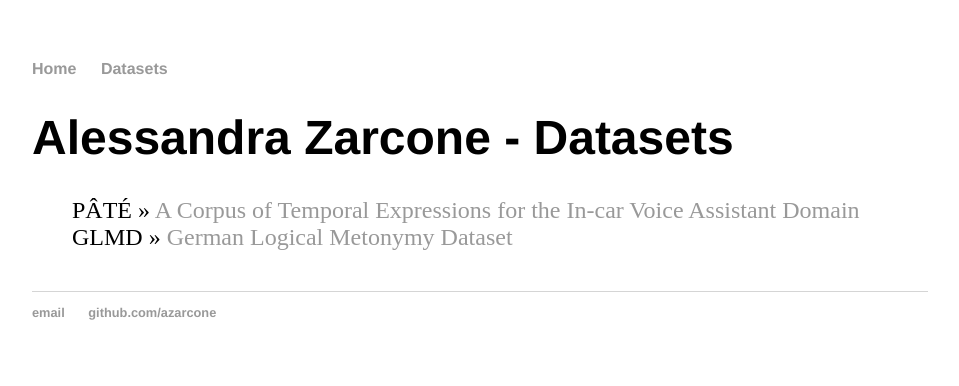
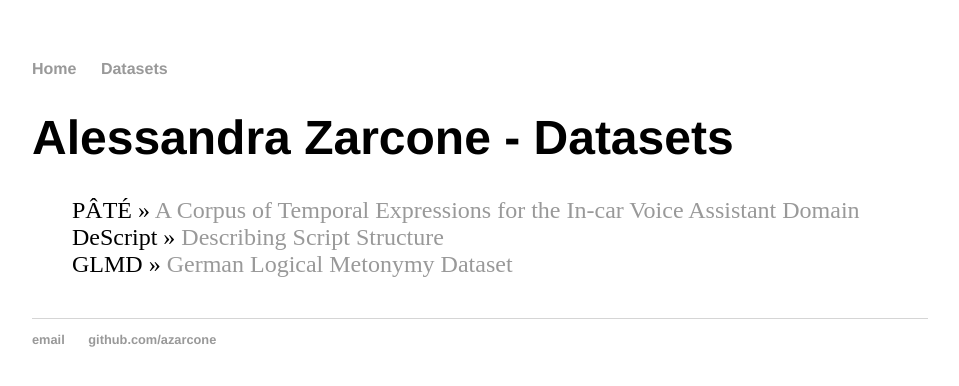
Before and after one commit to azarcone/azarcone_old.github.io, a Jekyll site: the page built from datasets.html, in a window 1280 px wide. Shown: the top 386 px of the page, without its empty margins (160-1119 px from the left). Built offline with Jekyll 4.4.1, drawn with Linux system fonts in a browser that asks for light colours.

Commit message:
Update datasets.html

```diff
--- a/datasets.html
+++ b/datasets.html
@@ -6,6 +6,7 @@ title: Alessandra Zarcone - Datasets
 	<ul class="posts">
 
     <li><span>PÂTÉ</span> » <a href="https://zenodo.org/record/3697930#.YK6qlJPwiko" title="PATE">A Corpus of Temporal Expressions for the In-car Voice Assistant Domain</a></li>
-	  <li><span>GLMD</span> » <a href="https://www.ims.uni-stuttgart.de/en/research/resources/lexica/glmd/" title="GLMD">German Logical Metonymy Dataset</a></li>
+    <li><span>DeScript</span> » <a href="https://www.hidrive.strato.com/lnk/osATHAmv" title="DeScript">Describing Script Structure</a></li>
+    <li><span>GLMD</span> » <a href="https://www.ims.uni-stuttgart.de/en/research/resources/lexica/glmd/" title="GLMD">German Logical Metonymy Dataset</a></li>
 
 	</ul>
```
